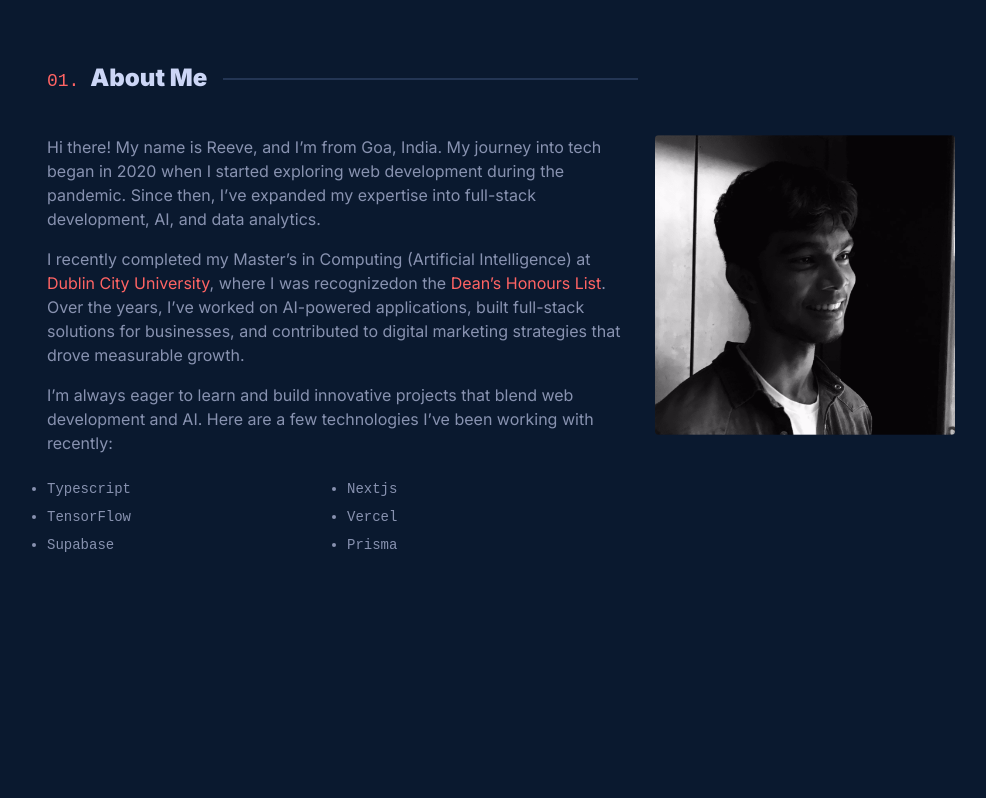
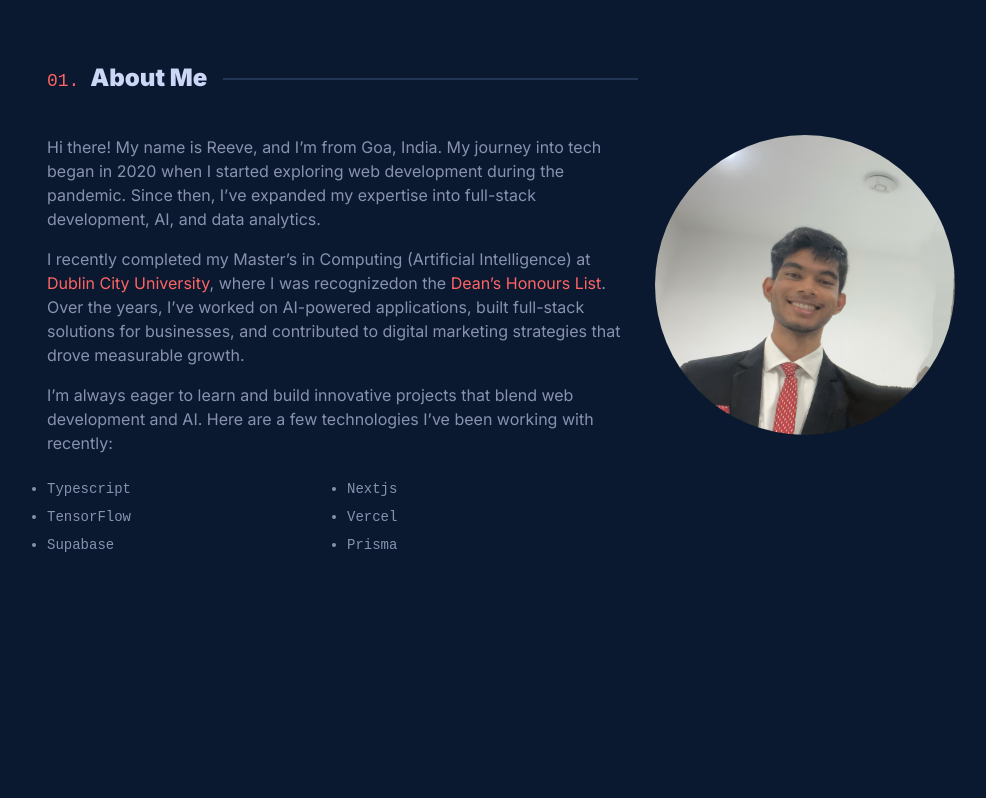
Before and after one commit to reevebarreto/reevebarreto, a Next.js app: page / in a window 1280 px wide. Shown: the part 802-1600 px from the top of the page, without its empty margins (145-1131 px from the left). Built offline with nearby package versions, Linux system fonts and the light colour scheme.

Commit message:
updated pfp

```diff
--- a/app/page.tsx
+++ b/app/page.tsx
@@ -97,9 +97,9 @@ export default function Home() {
             </div>
             <div className="grid place-items-start justify-items-center">
               <img
-                src={"/me.png"}
+                src={"/me2.JPG"}
                 alt="Reeve"
-                className="w-[80vw] max-w-[300px] rounded"
+                className="w-[80vw] max-w-[300px] rounded-full grayscale-0"
               />
             </div>
           </div>
@@ -143,7 +143,7 @@ export default function Home() {
 
           <p className="p-6"></p>
 
-          {/* Tasktank */}
+          {/* Picsea */}
           <div className="relative hidden p-4 md:flex md:flex-row-reverse">
             <a
               href="https://github.com/reeveboy/picsea"
@@ -152,7 +152,7 @@ export default function Home() {
             >
               <Image
                 src={
-                  "https://user-images.githubusercontent.com/81756283/235125837-359697e6-d580-441c-bbc1-57e9d79d1b20.png"
+                  "https://github.com/user-attachments/assets/9afc9d2e-7875-463e-b132-8e20e40b7bd5"
                 }
                 alt="tasktank dashboard"
                 className="w-full max-w-lg rounded object-cover"
--- a/next.config.js
+++ b/next.config.js
@@ -4,7 +4,7 @@ const nextConfig = {
     appDir: true,
   },
   images: {
-    domains: ["user-images.githubusercontent.com"],
+    domains: ["user-images.githubusercontent.com", "github.com"],
   },
 };
 
```
Also changed, not shown: public/me2.JPG (added), 1 other file (tests, documents, lock files or other folders).
